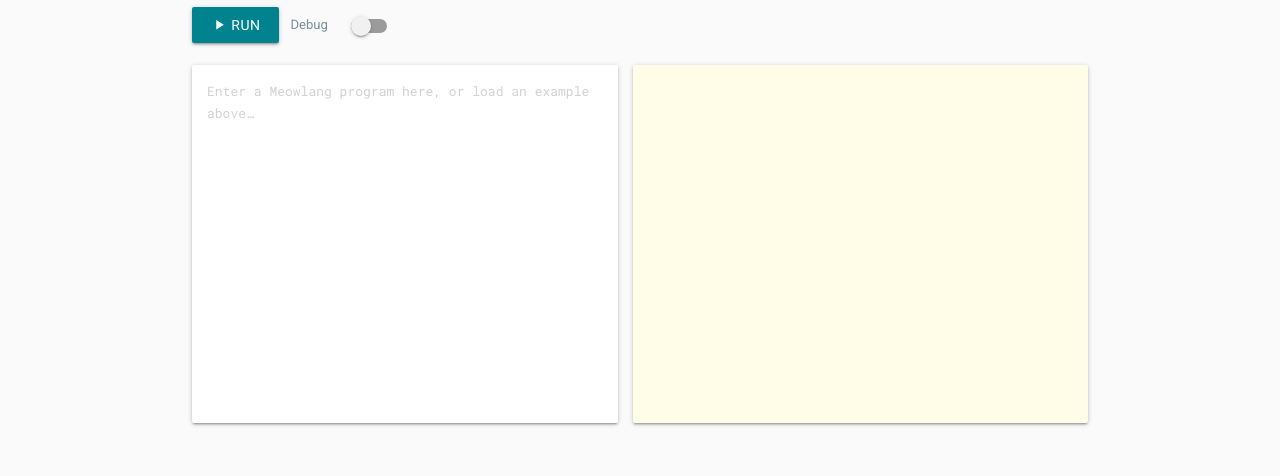
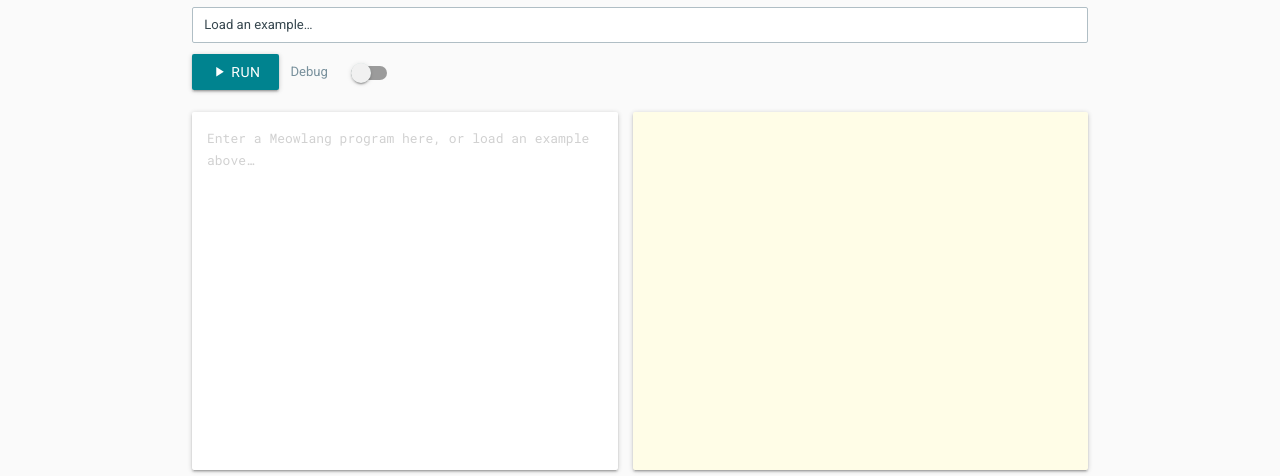
Before and after one commit to wixette/meowlang, a website: page index.html in a window 1280 px wide. Shown: the part 80-556 px from the top of the page. Drawn offline with nearby package versions, Linux system fonts and the light colour scheme.

Commit message:
Fix example selector hidden by Materialize CSS
Materialize hides all native <select> elements expecting its JS to
replace them with custom dropdowns. Since we use CSS-only (no
Materialize JS), override with display:block !important on #examples.

Co-Authored-By: Claude Sonnet 4.6 <noreply@anthropic.com>

```diff
--- a/css/style.css
+++ b/css/style.css
@@ -59,8 +59,11 @@ nav ul li a i.material-icons {
   margin-bottom: 1rem;
 }
 
-/* Native select with Material-style appearance */
+/* Native select with Material-style appearance.
+ * Materialize CSS hides all <select> elements (display:none) expecting its
+ * JS to replace them. We don't use Materialize JS, so force it visible. */
 #examples {
+  display: block !important;
   appearance: none;
   -webkit-appearance: none;
   background: #fff
```
